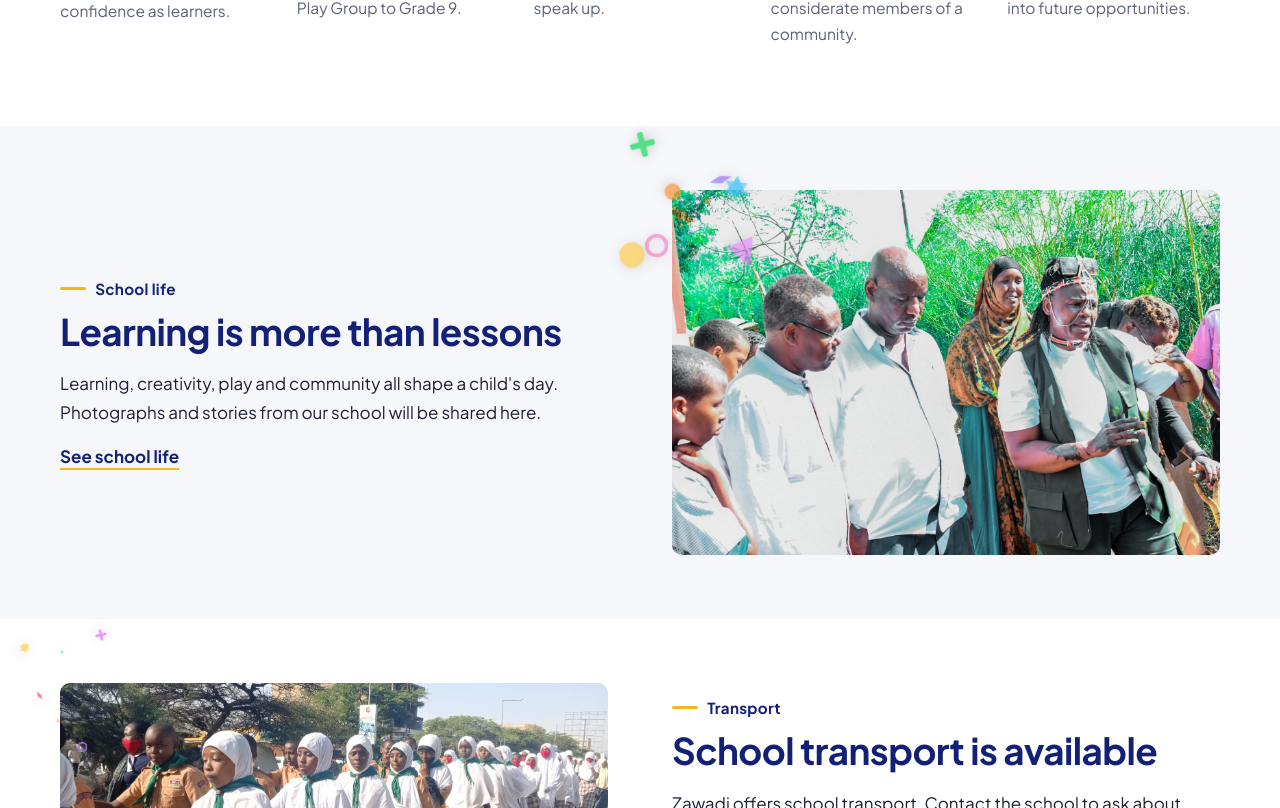
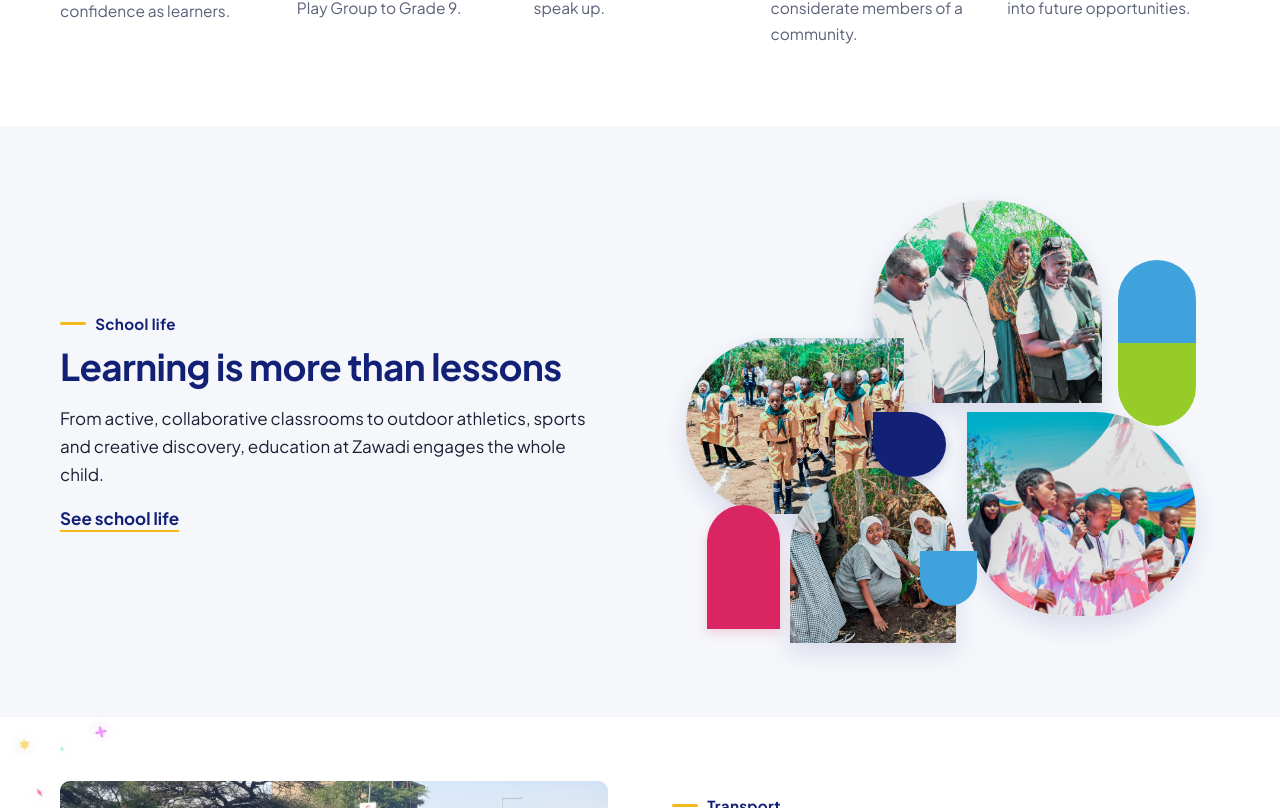
Before and after one commit to Amalgamate/zawadi-junior-academy, a React (Vite) app: page / in a window 1280 px wide. Shown: the part 2692-3500 px from the top of the page. Built offline with nearby package versions, Linux system fonts and the light colour scheme; no server answers.

Commit message:
feat: add geometric collage showing class and outdoor activities in School Life section

```diff
--- /dev/null
+++ b/src/components/GeometricCollage.tsx
@@ -0,0 +1,66 @@
+interface Props {
+  className?: string;
+}
+
+export default function GeometricCollage({ className = "" }: Props) {
+  return (
+    <div className={`geometric-collage-wrap ${className}`.trim()} aria-label="Collage of Zawadi Junior Academy classroom and outdoor activities">
+      <div className="geometric-collage">
+        {/* Photo 1: Top Center/Right — Students in classroom learning */}
+        <div className="collage-slot slot-top-class" title="Classroom learning at Zawadi">
+          <img
+            src="/media/school-photo-27.jpg"
+            alt="Zawadi learners focused on coursework in class"
+            loading="lazy"
+            decoding="async"
+          />
+        </div>
+
+        {/* Photo 2: Left — Outdoor sports & recreation */}
+        <div className="collage-slot slot-left-outdoor" title="Outdoor activities & recreation">
+          <img
+            src="/media/school-photo-30.jpg"
+            alt="Zawadi pupils enjoying outdoor games and recreation in the courtyard"
+            loading="lazy"
+            decoding="async"
+          />
+        </div>
+
+        {/* Photo 3: Bottom Right — Teacher mentorship & collaborative study */}
+        <div className="collage-slot slot-bottom-mentor" title="Teacher guidance and mentorship">
+          <img
+            src="/media/school-photo-22.jpg"
+            alt="Dedicated Zawadi teachers mentoring young learners"
+            loading="lazy"
+            decoding="async"
+          />
+        </div>
+
+        {/* Photo 4: Bottom Center-Left — Creative arts & practical presentation */}
+        <div className="collage-slot slot-bottom-creative" title="Creative arts & presentation">
+          <img
+            src="/media/school-photo-28.jpg"
+            alt="Learners engaged in creative presentation and performance"
+            loading="lazy"
+            decoding="async"
+          />
+        </div>
+
+        {/* Decorative Shape 1: Split vertical pill (top-right) */}
+        <div className="collage-shape shape-split-pill" aria-hidden="true">
+          <span className="pill-top" />
+          <span className="pill-bottom" />
+        </div>
+
+        {/* Decorative Shape 2: Royal navy teardrop (center) */}
+        <div className="collage-shape shape-teardrop" aria-hidden="true" />
+
+        {/* Decorative Shape 3: Magenta arch (bottom-left) */}
+        <div className="collage-shape shape-arch-magenta" aria-hidden="true" />
+
+        {/* Decorative Shape 4: Sky-blue bowl / U-shape (bottom-center) */}
+        <div className="collage-shape shape-bowl-sky" aria-hidden="true" />
+      </div>
+    </div>
+  );
+}
--- a/src/pages/Home.tsx
+++ b/src/pages/Home.tsx
@@ -5,6 +5,7 @@ import { posts } from "../content/news";
 import { gallery } from "../content/gallery";
 import Photo from "../components/Photo";
 import NewsSlider from "../components/NewsSlider";
+import GeometricCollage from "../components/GeometricCollage";
 import { Section, AdmissionsBand } from "../components/Sections";
 import { useSeo } from "../components/useSeo";
 
@@ -101,10 +102,10 @@ export default function Home() {
           <div>
             <p className="eyebrow">School life</p>
             <h2>Learning is more than lessons</h2>
-            <p>Learning, creativity, play and community all shape a child's day. Photographs and stories from our school will be shared here.</p>
+            <p>From active, collaborative classrooms to outdoor athletics, sports and creative discovery, education at Zawadi engages the whole child.</p>
             <Link to="/school-life" className="text-link">See school life</Link>
           </div>
-          <Photo img={images.life1} className="rounded" />
+          <GeometricCollage />
         </div>
       </Section>
 
--- a/src/styles.css
+++ b/src/styles.css
@@ -864,6 +864,163 @@ main:focus {
   }
 }
 
+/* Geometric Collage — Modern Playful Layout */
+.geometric-collage-wrap {
+  width: 100%;
+  max-width: 520px;
+  margin: 0 auto;
+  display: flex;
+  justify-content: center;
+  align-items: center;
+}
+
+.geometric-collage {
+  position: relative;
+  width: 100%;
+  aspect-ratio: 540 / 480;
+}
+
+.collage-slot {
+  position: absolute;
+  overflow: hidden;
+  box-shadow: 0 10px 24px rgba(18, 33, 118, 0.12);
+  transition: transform 0.35s cubic-bezier(0.16, 1, 0.3, 1), box-shadow 0.35s ease;
+  z-index: 1;
+}
+
+.collage-slot:hover {
+  transform: translateY(-4px) scale(1.02);
+  box-shadow: 0 16px 34px rgba(18, 33, 118, 0.2);
+  z-index: 3;
+}
+
+.collage-slot img {
+  width: 100%;
+  height: 100%;
+  object-fit: cover;
+  display: block;
+  transition: transform 0.45s ease;
+}
+
+.collage-slot:hover img {
+  transform: scale(1.06);
+}
+
+/* Slot 1: Top Center-Right — Classroom study (Arch) */
+.slot-top-class {
+  top: 2%;
+  left: 36%;
+  width: 44%;
+  height: 44%;
+  border-radius: 120px 120px 0 0;
+}
+
+/* Slot 2: Left — Outdoor recreation & games (Horizontal Pill Left) */
+.slot-left-outdoor {
+  top: 32%;
+  left: 0%;
+  width: 42%;
+  height: 38%;
+  border-radius: 110px 0 0 110px;
+}
+
+/* Slot 3: Bottom Right — Teacher mentorship (Teardrop / Circle) */
+.slot-bottom-mentor {
+  top: 48%;
+  left: 54%;
+  width: 44%;
+  height: 44%;
+  border-radius: 0 120px 120px 120px;
+}
+
+/* Slot 4: Bottom Center-Left — Creative presentation (Arch) */
+.slot-bottom-creative {
+  top: 60%;
+  left: 20%;
+  width: 32%;
+  height: 38%;
+  border-radius: 90px 90px 0 0;
+}
+
+/* Decorative Geometric Shapes */
+.collage-shape {
+  position: absolute;
+  z-index: 2;
+  transition: transform 0.3s ease;
+}
+
+/* Split pill on top-right */
+.shape-split-pill {
+  top: 15%;
+  left: 83%;
+  width: 15%;
+  height: 36%;
+  display: flex;
+  flex-direction: column;
+}
+
+.shape-split-pill .pill-top {
+  flex: 1;
+  background: var(--sky);
+  border-radius: 40px 40px 0 0;
+}
+
+.shape-split-pill .pill-bottom {
+  flex: 1;
+  background: #96cc28;
+  border-radius: 0 0 40px 40px;
+}
+
+/* Navy teardrop in center */
+.shape-teardrop {
+  top: 48%;
+  left: 36%;
+  width: 14%;
+  height: 14%;
+  background: var(--navy);
+  border-radius: 0 50% 50% 50%;
+  box-shadow: 0 4px 12px rgba(18, 33, 118, 0.2);
+}
+
+/* Magenta arch on bottom-left */
+.shape-arch-magenta {
+  top: 68%;
+  left: 4%;
+  width: 14%;
+  height: 27%;
+  background: #d92662;
+  border-radius: 50px 50px 0 0;
+  box-shadow: 0 4px 12px rgba(217, 38, 98, 0.2);
+}
+
+/* Sky-blue bowl on bottom-center */
+.shape-bowl-sky {
+  top: 78%;
+  left: 45%;
+  width: 11%;
+  height: 12%;
+  background: var(--sky);
+  border-radius: 0 0 40px 40px;
+}
+
+.geometric-collage:hover .shape-teardrop {
+  transform: rotate(-10deg) scale(1.08);
+}
+
+.geometric-collage:hover .shape-split-pill {
+  transform: translateY(-4px);
+}
+
+.geometric-collage:hover .shape-arch-magenta {
+  transform: translateY(3px);
+}
+
+@media (max-width: 600px) {
+  .geometric-collage-wrap {
+    max-width: 100%;
+  }
+}
+
 .photo.fill {
   position: absolute;
   inset: 0;
```
Also changed, not shown: src/components/NewsSlider.tsx (line endings or trailing spaces).
